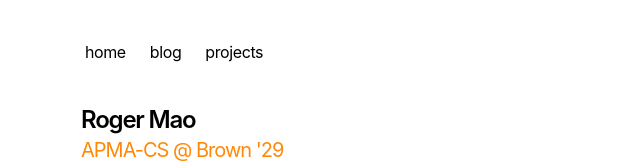
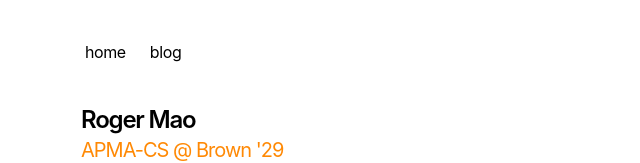
Before and after one commit to RoogerMao/personal-website, a Next.js app in the folder blog/: page / in a window 1280 px wide. Shown: the top 163 px of the page, without its empty margins (271-911 px from the left). Built offline with nearby package versions, Linux system fonts and the light colour scheme.

Commit message:
Update nav.tsx

```diff
--- a/blog/app/components/nav.tsx
+++ b/blog/app/components/nav.tsx
@@ -8,9 +8,9 @@
   '/blog': {
     name: 'blog',
   },
-  '/projects': {
+  /*'/projects': {
     name: "projects",
-  }
+  }*/
 }
 
 const socials = [
```
